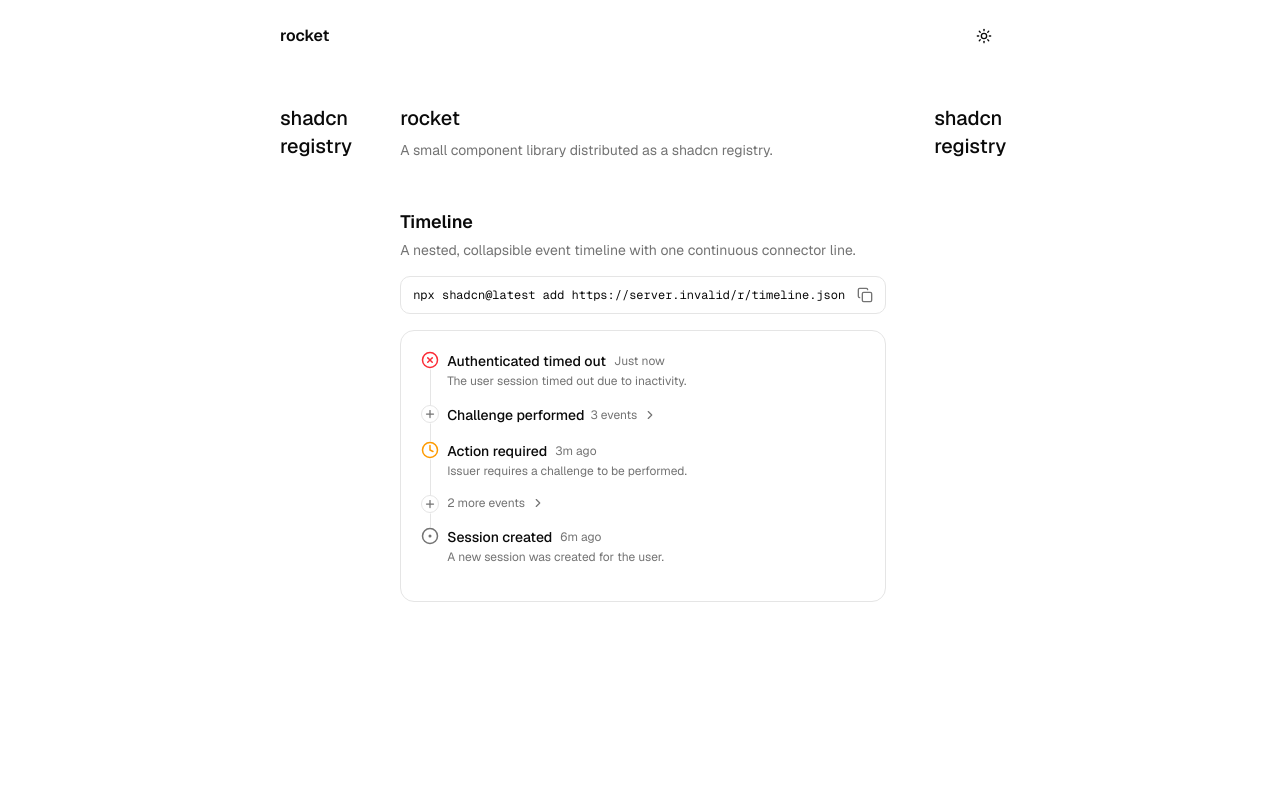
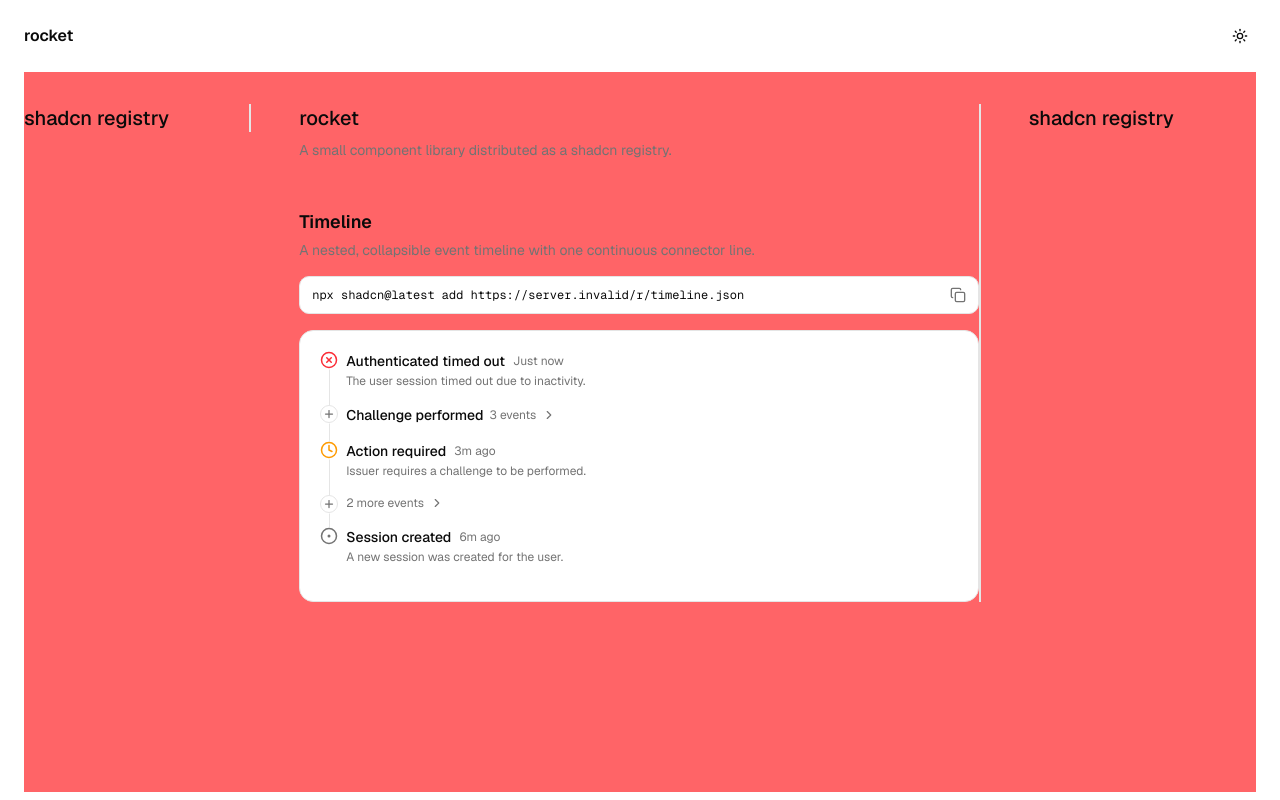
Before and after one commit to gokh4nozturk/rocket, a Next.js app: page / in a window 1280 px wide. Built offline with nearby package versions, Linux system fonts and the light colour scheme; no server answers.

Commit message:
fix: enhance layout structure for improved responsiveness and visual consistency

```diff
--- a/app/layout.tsx
+++ b/app/layout.tsx
@@ -27,13 +27,13 @@
           disableTransitionOnChange
           enableSystem
         >
-          <header className="mx-auto flex w-full max-w-3xl items-center justify-between px-6 py-5">
+          <header className="mx-auto flex w-full max-w-7xl items-center justify-between px-6 py-5">
             <Link className="font-semibold text-foreground" href="/">
               rocket
             </Link>
             <ModeToggle />
           </header>
-          <main className="mx-auto w-full max-w-3xl px-6 pb-28">{children}</main>
+          <main className="mx-auto w-full max-w-7xl px-6">{children}</main>
         </ThemeProvider>
       </body>
     </html>
--- a/app/page.tsx
+++ b/app/page.tsx
@@ -87,7 +87,7 @@
 
 export default function Home() {
   return (
-    <div className="container grid items-start gap-12 py-8 lg:grid-cols-[1fr_3fr_1fr]">
+    <div className="container grid h-full min-h-[calc(100dvh-5rem)] items-start gap-12 divide-x-2 bg-red-400 py-8 lg:grid-cols-[1fr_3fr_1fr]">
       <aside>
         <h1 className="font-medium text-foreground text-xl">shadcn registry</h1>
       </aside>
```
